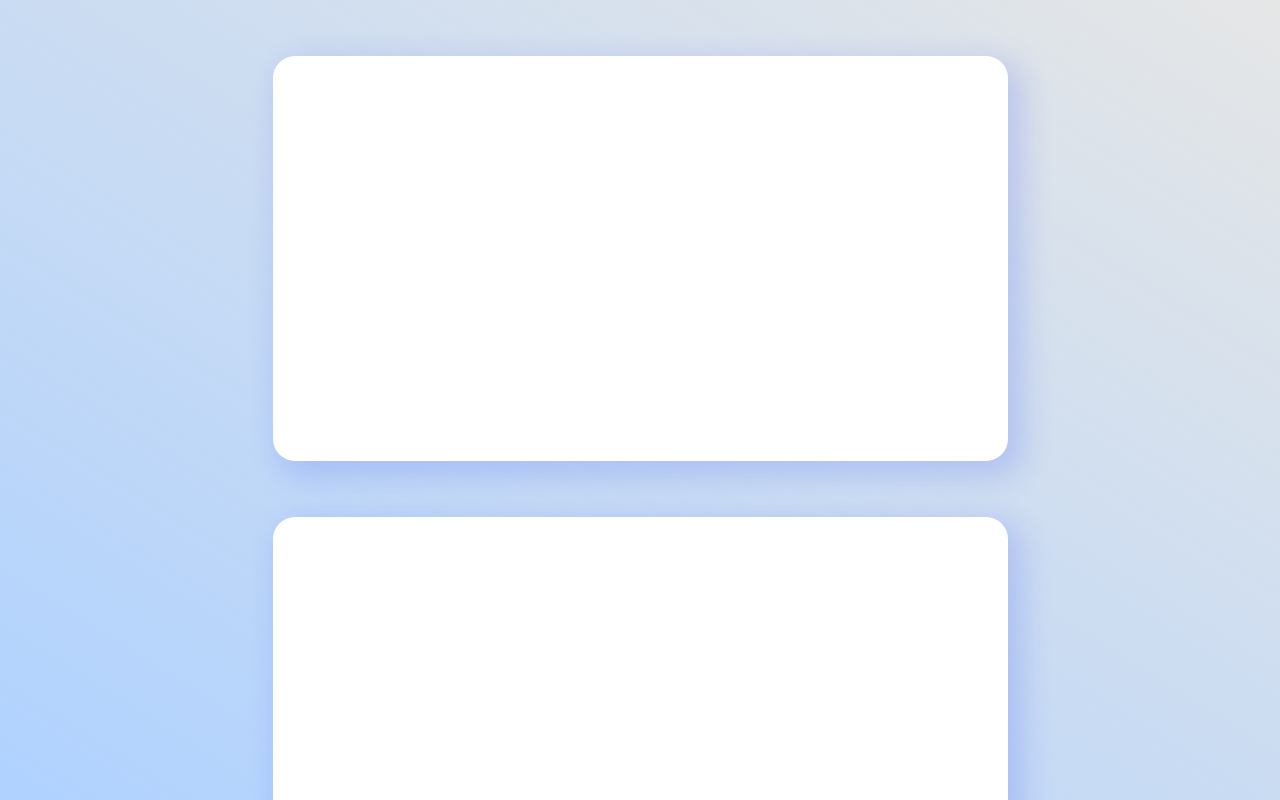
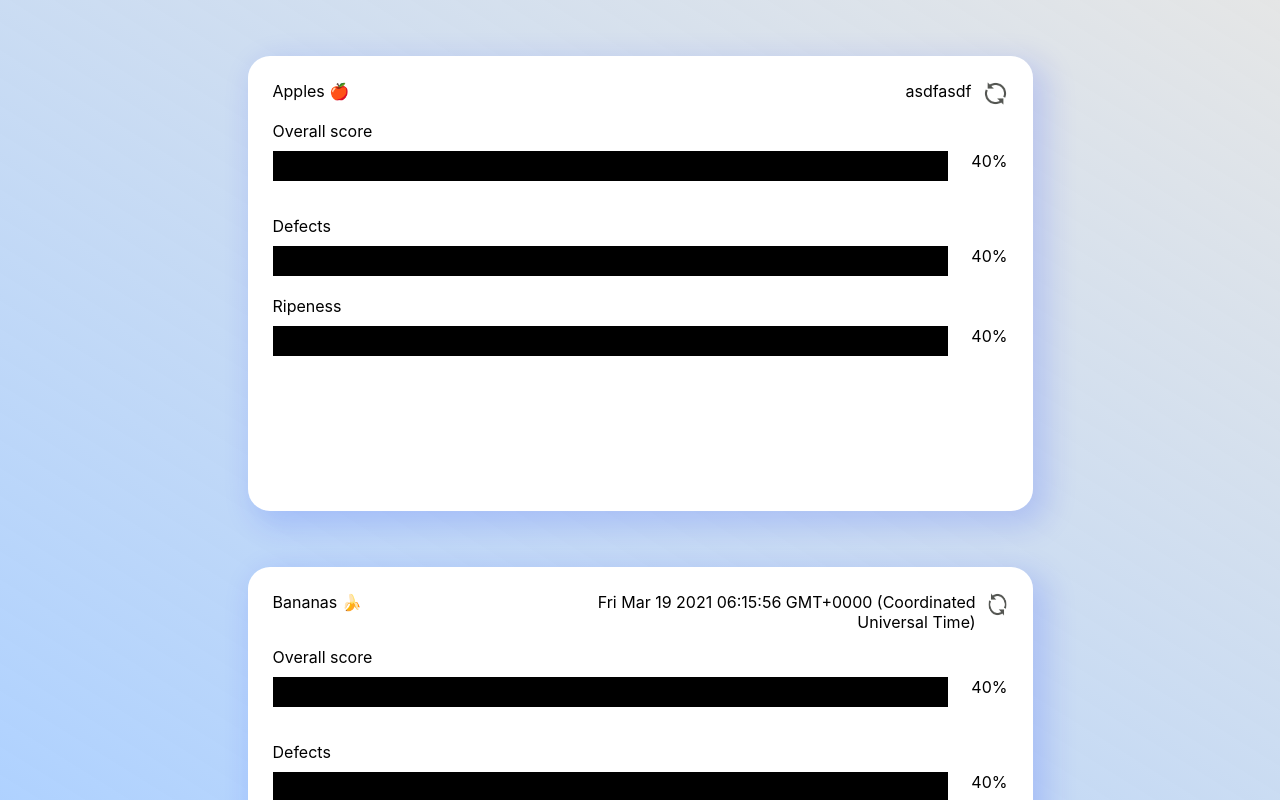
Before and after one commit to kylewuu/AI-For-Future-Business-Challenge-Web-Page, a React (Create React App) app: page / in a window 1280 px wide. Shown: the top 800 px of the page. Built offline with nearby package versions, Linux system fonts and the light colour scheme.

Commit message:
progress bar structure

```diff
--- a/src/App.js
+++ b/src/App.js
@@ -9,6 +9,11 @@ function App() {
     height:'100vh',
     width:'100vw'
   }
+
+  // var apple_date = new Date();
+  var apple_date = "asdfasdf";
+  var banana_date = new Date();
+
   return (
 
     <div
@@ -16,8 +21,16 @@ function App() {
     >
       <div id="background"></div>
       <div id="cards-container">
-        <Card></Card>
-        <Card></Card>
+        <Card
+          title = {"Apples"}
+          emoji = {"🍎"}
+          lastUpdated = {apple_date.toString()}
+          ></Card>
+        <Card
+          title={"Bananas"}
+          emoji = {"🍌"}
+          lastUpdated = {banana_date.toString()}
+          ></Card>
 
       </div>
 
--- a/src/Cards/Card.js
+++ b/src/Cards/Card.js
@@ -1,8 +1,37 @@
 import "./Cards.css"
+import refreshLogo from "../resources/refresh.png"
+import ProgressBar from "./ProgressBar";
 
-function Card() {
+function refreshOnClick () {
+  console.log("Click");
+}
+
+function Card(props) {
   return (
     <div class="card">
+      <div class="title-container">
+        <div>{props.title} {props.emoji}</div>
+        <div class="title-update-container">
+          <div class="last-updated-text">{props.lastUpdated}</div>
+          <div class="refresh-button" onClick={refreshOnClick}><img class="refresh-icon" src={refreshLogo} alt="refresh"></img></div>
+        </div>
+      </div>
+
+      <ProgressBar
+        title={"Overall score"}
+        marginTop={15}
+        ></ProgressBar>
+
+      <ProgressBar
+        title={"Defects"}
+        marginTop={35}
+        ></ProgressBar>
+
+      <ProgressBar
+        title={"Ripeness"}
+        marginTop={20}
+        ></ProgressBar>
+
 
     </div>
   );
--- a/src/Cards/Cards.css
+++ b/src/Cards/Cards.css
@@ -6,4 +6,33 @@
   border-radius: 22px;
   z-index: 5;
   box-shadow: 10px 10px 30px 5px #002aff26;
+  padding: 25px;
 }
+
+.title-container {
+  display: flex;
+  flex-direction: row;
+  justify-content: space-between;
+}
+
+.title-update-container {
+  display: flex;
+  flex-direction: row;
+  justify-content: flex-end;
+  width: 450px;
+}
+
+.last-updated-text {
+  text-align: end;
+  margin-right: 11px;
+}
+
+.refresh-button {
+  height: 25px;
+  width: 25px;
+}
+
+.refresh-icon {
+  height: 100%;
+  width: 100%;
+}
--- /dev/null
+++ b/src/Cards/ProgressBar.js
@@ -0,0 +1,48 @@
+
+
+function ProgressBar(props) {
+    var container = {
+        marginTop: props.marginTop + "px"
+    }
+
+    var title = {
+        width: "100%",
+        height: "30px"
+    }
+
+    var barContainer = {
+        display: "flex",
+        flexDirection: "row",
+        justifyContent: "space-between"
+    }
+
+    var bar = {
+        backgroundColor: "black",
+        width: "675px",
+        height: "30px"
+    }
+
+    var percentage = {
+        color: "black"
+    }
+
+
+
+    return (
+    <div style={container}>
+      <div style={title}>
+          {props.title}
+      </div>
+      <div style={barContainer}>
+        <div style={bar}></div>
+        <div style={percentage}>40%</div>
+      </div>
+
+
+
+
+    </div>
+  );
+}
+
+export default ProgressBar;
```
Also changed, not shown: src/resources/refresh.png (added).
